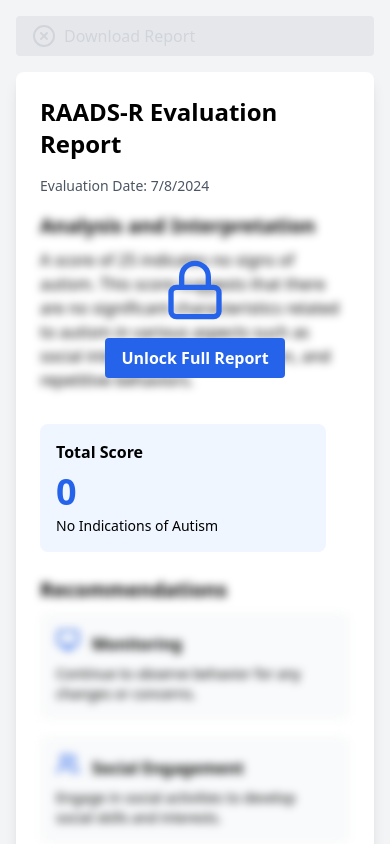
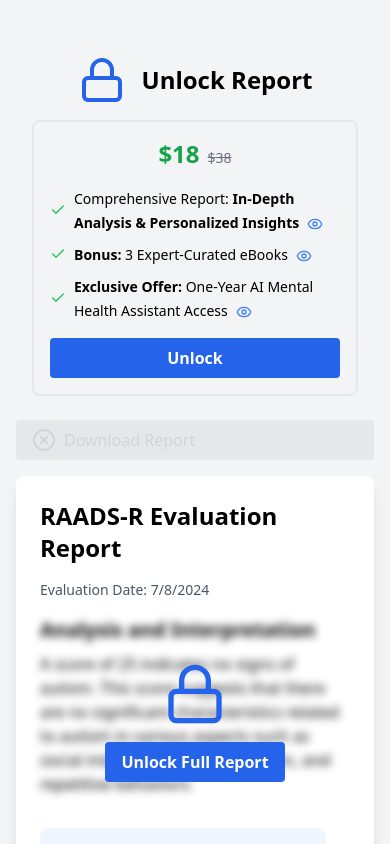
Before and after one commit to blowxian/raads_test, a Next.js app: page / in a window 390 px wide. Shown: the top 844 px of the page. Built offline with nearby package versions, Linux system fonts and the light colour scheme; no server answers.

Commit message:
opt layout;

```diff
--- a/app/page.tsx
+++ b/app/page.tsx
@@ -13,6 +13,7 @@ import {
     ChevronDown,
     ChevronUp,
     Download,
+    Eye,
     GraduationCap,
     Heart,
     HeartPulse,
@@ -271,15 +272,25 @@ const pricingTiers = [
         title: "Premium",
         originalPrice: 38,
         price: 18,
-        features: ["Full RAADS-R Report", "3 eBooks", "One-Year AI Assistant Access"],
-    },
+        features: [
+            {
+                text: `Comprehensive Report: <strong>In-Depth Analysis & Personalized Insights</strong>`,
+                anchorName: 'report'
+            }, {
+                text: "<strong>Bonus:</strong> 3 Expert-Curated eBooks",
+                anchorName: 'ebookDetail'
+            }, {
+                text: "<strong>Exclusive Offer:</strong> One-Year AI Mental Health Assistant Access",
+                anchorName: 'aiDetail'
+            }],
+    },/*
     {
         name: "service",
         title: "Service",
         originalPrice: 1600,
         price: 800,
         features: ["Full RAADS-R Report", "3 eBooks", "One-Year AI Assistant Access", "One-Month Email Consultation Service"],
-    },
+    },*/
 ];
 
 const ebooks = [
@@ -330,6 +341,9 @@ export default function RAADSRReport() {
     const [invoiceNumber, setInvoiceNumber] = useState(null);
     const componentRef = useRef(null);
     const purchaseRef = useRef(null); // 用于滚动到购买区域
+    const reportRef = useRef(null);
+    const ebookDetailRef = useRef(null);
+    const aiDetailRef = useRef(null);
 
     const handlePrint = useReactToPrint({
         content: () => componentRef.current,
@@ -356,18 +370,16 @@ export default function RAADSRReport() {
                 <div className="grid grid-cols-1 gap-4 mt-4">
                     {ebooks.map((book, index) => (
                         <div key={index} className="p-2 border rounded">
+                            <h4 className="font-bold text-sm mb-2">{book.title}</h4>
+                            <div className="flex items-center justify-between">
                                 <img src={book.cover} alt={book.title}
                                      className="w-20 md:w-32 object-cover float-left mr-2 border-black drop-shadow-md"/>
-                            <div className="flex flex-col items-end justify-between h-full">
                                 <div>
-                                    <h4 className="font-bold text-sm">{book.title}</h4>
                                     <p
                                         className="text-xs text-gray-600"
                                         style={{whiteSpace: 'pre-wrap'}}
                                         dangerouslySetInnerHTML={{__html: book.description}}
                                     />
-                                </div>
-                                <div>
                                     <p className="amazon-price font-bold">Retail Price: <span
                                         className="text-gray-500 line-through">${book.amazonPrice}</span></p>
                                 </div>
@@ -389,27 +401,22 @@ export default function RAADSRReport() {
                     }
 
                     return (
-                        <div key={index} className="p-2 border rounded">
+                        <div key={index} className="p-2 border text-center rounded">
+                            <h4 className="font-bold text-sm mb-2">{book.title}</h4>
+                            <div className="flex items-center justify-between">
                                 <img src={book.cover} alt={book.title}
                                      className="w-20 md:w-32 object-cover float-left mr-2 border-black drop-shadow-md"/>
-                            <div className="flex flex-col items-end justify-between h-full">
                                 <div>
-                                    <h4 className="font-bold text-sm">{book.title}</h4>
                                     <p
                                         className="text-xs text-gray-600"
                                         style={{whiteSpace: 'pre-wrap'}}
                                         dangerouslySetInnerHTML={{__html: book.description}}
                                     />
-                                </div>
                                     <a className="mb-4 bg-blue-600 text-white px-4 py-2 rounded float-right ml-2 flex items-center"
                                        href={book.link}>
                                         Download
                                     </a>
-                                {/*<div className="mt-4 underline">
-                                    Please check your email <em
-                                    className="font-bold">{customerEmail ? customerEmail : ''}</em> for the
-                                    download link.
-                                </div>*/}
+                                </div>
                             </div>
                         </div>
                     );
@@ -501,7 +508,65 @@ export default function RAADSRReport() {
         <div className="min-h-screen bg-gray-100 flex items-center justify-center p-4">
             <div>
 
-                <div className="w-full flex flex-wrap md:justify-end button-container">
+                {/* Payment overlay */}
+                {!selectedTier && (
+                    <div
+                        ref={purchaseRef}
+                        className="flex items-center justify-center overflow-auto mt-6">
+                        <div
+                            className="text-center p-4 sm:p-8 w-full max-w-4xl h-full">
+                            <div className="flex flex-col items-center justify-center mb-4">
+                                <div className="flex items-center space-x-4">
+                                    <Lock className="h-12 w-12 text-blue-600"/>
+                                    <h2 className="text-2xl font-bold">Unlock Report</h2>
+                                </div>
+                            </div>
+                            <div className="grid grid-cols-1 gap-4 mb-2 justify-center">
+                                {pricingTiers.map((tier, index) => (
+                                    <div key={index}
+                                         className={`border-2 rounded-lg p-4 flex flex-col justify-between mx-auto ${showFlash ? 'flash-border' : ''}`}>
+                                        <div>
+                                            <div className="mb-4">
+                                                <span className="text-2xl font-bold text-green-600">${tier.price}</span>
+                                                <span
+                                                    className="text-sm text-gray-500 line-through ml-2">${tier.originalPrice}</span>
+                                            </div>
+                                            <ul className="text-left mb-4">
+                                                {tier.features.map((feature, fIndex) => (
+                                                    <li key={fIndex} className="flex items-center mb-2">
+                                                        <Check className="h-4 w-4 mr-2 text-green-500 flex-shrink-0"/>
+                                                        <div>
+                                                        <span className="text-sm"
+                                                              dangerouslySetInnerHTML={{__html: feature.text}}/><Eye
+                                                            onClick={() => {
+                                                                const ref = {
+                                                                    report: reportRef,
+                                                                    ebookDetail: ebookDetailRef,
+                                                                    aiDetail: aiDetailRef
+                                                                }[feature.anchorName];
+                                                                (ref?.current as any)?.scrollIntoView({behavior: 'smooth'});
+                                                            }}
+                                                            className="inline-block h-4 w-4 ml-2 text-blue-500 flex-shrink-0 cursor-pointer"/>
+                                                        </div>
+                                                    </li>
+                                                ))}
+                                            </ul>
+                                        </div>
+                                        <button
+                                            onClick={() => handlePayment(tier.name as any)}
+                                            className="bg-blue-600 text-white font-bold py-2 px-4 rounded hover:bg-blue-700 transition duration-300 mt-auto"
+                                        >
+                                            Unlock
+                                        </button>
+                                    </div>
+                                ))}
+                            </div>
+                        </div>
+                    </div>
+                )}
+
+                <div className="w-full flex flex-wrap md:justify-end button-container"
+                     ref={reportRef}>
                     <button onClick={handlePrint}
                             className={`mb-4 px-4 py-2 rounded ml-4 flex items-center ${
                                 isPaid && (selectedTier === 'premium' || selectedTier === 'service') ? 'bg-blue-600 text-white' : 'bg-gray-200 text-gray-300 cursor-not-allowed'
@@ -609,63 +674,21 @@ export default function RAADSRReport() {
                     )}
                 </div>
 
-                {/* Payment overlay */}
-                {!selectedTier && (
-                    <div
-                        ref={purchaseRef}
-                        className="flex items-center justify-center overflow-auto mt-6">
-                        <div
-                            className="text-center p-4 sm:p-8 w-full max-w-4xl h-full">
-                            <Lock className="h-12 w-12 mx-auto mb-4 text-blue-600"/>
-                            <h2 className="text-2xl font-bold mb-4">Unlock Your RAADS-R Report</h2>
-                            <p className="mb-6">Choose a package to access your complete RAADS-R evaluation report and
-                                additional resources.</p>
-                            <div className="grid grid-cols-1 sm:grid-cols-2 gap-4 mb-8">
-                                {pricingTiers.map((tier, index) => (
-                                    <div key={index}
-                                         className={`border-2 rounded-lg p-4 flex flex-col justify-between ${showFlash ? 'flash-border' : ''}`}>
-                                        <div>
-                                            <h3 className="font-bold text-lg mb-2">{tier.title}</h3>
-                                            <div className="mb-4">
-                                                <span className="text-2xl font-bold text-green-600">${tier.price}</span>
-                                                <span
-                                                    className="text-sm text-gray-500 line-through ml-2">${tier.originalPrice}</span>
-                                            </div>
-                                            <ul className="text-left mb-4">
-                                                {tier.features.map((feature, fIndex) => (
-                                                    <li key={fIndex} className="flex items-center mb-2">
-                                                        <Check className="h-4 w-4 mr-2 text-green-500 flex-shrink-0"/>
-                                                        <span className="text-sm">{feature}</span>
-                                                    </li>
-                                                ))}
-                                            </ul>
-                                        </div>
-                                        <button
-                                            onClick={() => handlePayment(tier.name as any)}
-                                            className="bg-blue-600 text-white font-bold py-2 px-4 rounded hover:bg-blue-700 transition duration-300 mt-auto"
-                                        >
-                                            Select
-                                        </button>
-                                    </div>
-                                ))}
-                            </div>
-                        </div>
-                    </div>
-                )}
-
                 {!selectedTier && (
                     <>
-                        <div className="flex items-center justify-center overflow-auto">
+                        <div className="flex items-center justify-center overflow-auto"
+                             ref={ebookDetailRef}>
                             <div
                                 className="text-center p-4 sm:p-8 w-full max-w-4xl h-full">
                                 <EbookPreview/>
                             </div>
                         </div>
-                        <div className="flex items-center justify-center overflow-auto">
+                        <div className="flex items-center justify-center overflow-auto"
+                             ref={aiDetailRef}>
                             <div className="text-center p-4 sm:p-8 w-full max-w-4xl h-full">
                                 <div className="mt-4 w-full">
                                     <span
-                                        className="font-bold flex ml-2">Included AI Assistant (Premium & Service Packages)</span>
+                                        className="font-bold flex ml-2">Included AI Assistant</span>
                                     <div className="grid grid-cols-1 gap-4 mt-4">
                                         <div className="p-2 border rounded">
                                             <img src="/raads_report/thumbnail/ai_assistant.png" alt="AI Assistant"
@@ -748,8 +771,7 @@ export default function RAADSRReport() {
 
                 {isPaid && (
                     <div className="font-italic text-xs text-gray-500 mt-4">
-                        <em>{invoiceNumber ? "Here is your Invoice\n" +
-                            "                        Number: " + invoiceNumber : "Payment Error"}. If you have any
+                        <em>If you have any
                             questions, please contact us at:
                             wd.gstar@gmail.com</em></div>
                 )}
```
Lines whose indentation alone changed are shown as unchanged.
